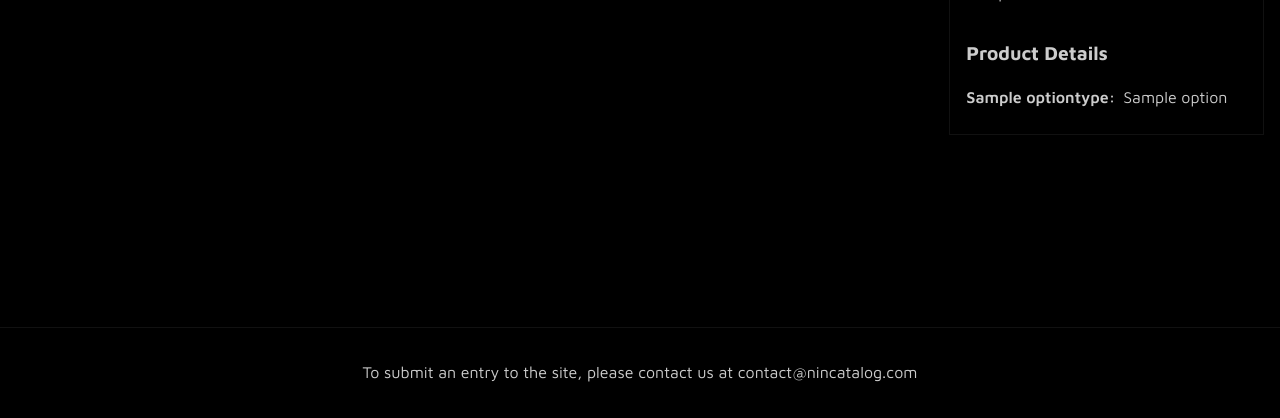
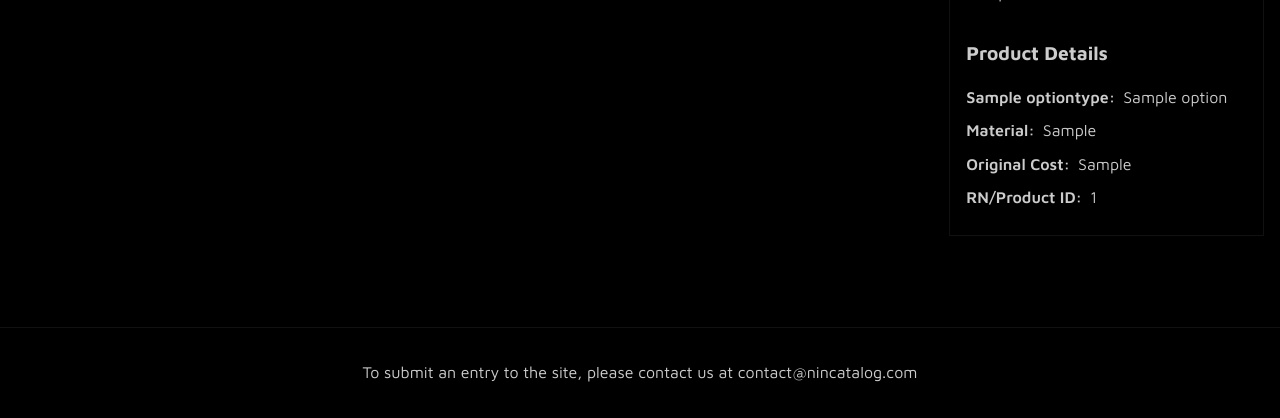
Before and after one commit to bgalbraith/nincatalog, a Django app: template merch/templates/merch/product.html in a window 1280 px wide. Shown: the part 382-800 px from the top of the page. Run offline with Django 3.2, Linux system fonts and the light colour scheme; data comes from the database, SQL or seed files in the repository; tables that the repository leaves empty hold one stand-in row (values such as "Sample post"); the template is opened without the code that fills it: values that come from a table or form of the project are taken from there, most other values are stand-ins (such as "Sample title", 1, 10 or a date in 2020); some libraries are stand-ins or nearby versions.

Commit message:
add new product fields and display accordingly

```diff
--- a/merch/models.py
+++ b/merch/models.py
@@ -94,6 +94,14 @@ class Product(models.Model):
     name = models.CharField(max_length=200)
     description = models.TextField()
     options = models.ManyToManyField(Option)
+    product_id = models.CharField(max_length=200, null=True, blank=True)
+    material = models.CharField(max_length=200, null=True, blank=True)
+    cost = models.CharField(max_length=20, null=True, blank=True)
+    is_authorized = models.CharField(
+        max_length=1,
+        choices=[("Y", "Yes"), ("?", "Unknown"), ("N", "No")],
+        default="Y",
+    )
 
     def __str__(self):
         return self.name
--- a/merch/templates/merch/product.html
+++ b/merch/templates/merch/product.html
@@ -48,6 +48,24 @@
           <span class="option-value">{{ option.name }}</span>
         </li>
         {% endfor %}
+        {% if product.material %}
+        <li class="product-option-list-item">
+          <span class="option-type">Material:</span>
+          <span class="option-value">{{ product.material }}</span>
+        </li>
+        {% endif %}
+        {% if product.cost %}
+        <li class="product-option-list-item">
+          <span class="option-type">Original Cost:</span>
+          <span class="option-value">{{ product.cost }}</span>
+        </li>
+        {% endif %}
+        {% if product.product_id %}
+        <li class="product-option-list-item">
+          <span class="option-type">RN/Product ID:</span>
+          <span class="option-value">{{ product.product_id }}</span>
+        </li>
+        {% endif %}
       </ul>
     </div>
     {% endif %}
```
Also changed, not shown: merch/migrations/0004_product_cost_product_is_authorized_product_material_and_more.py (added).
